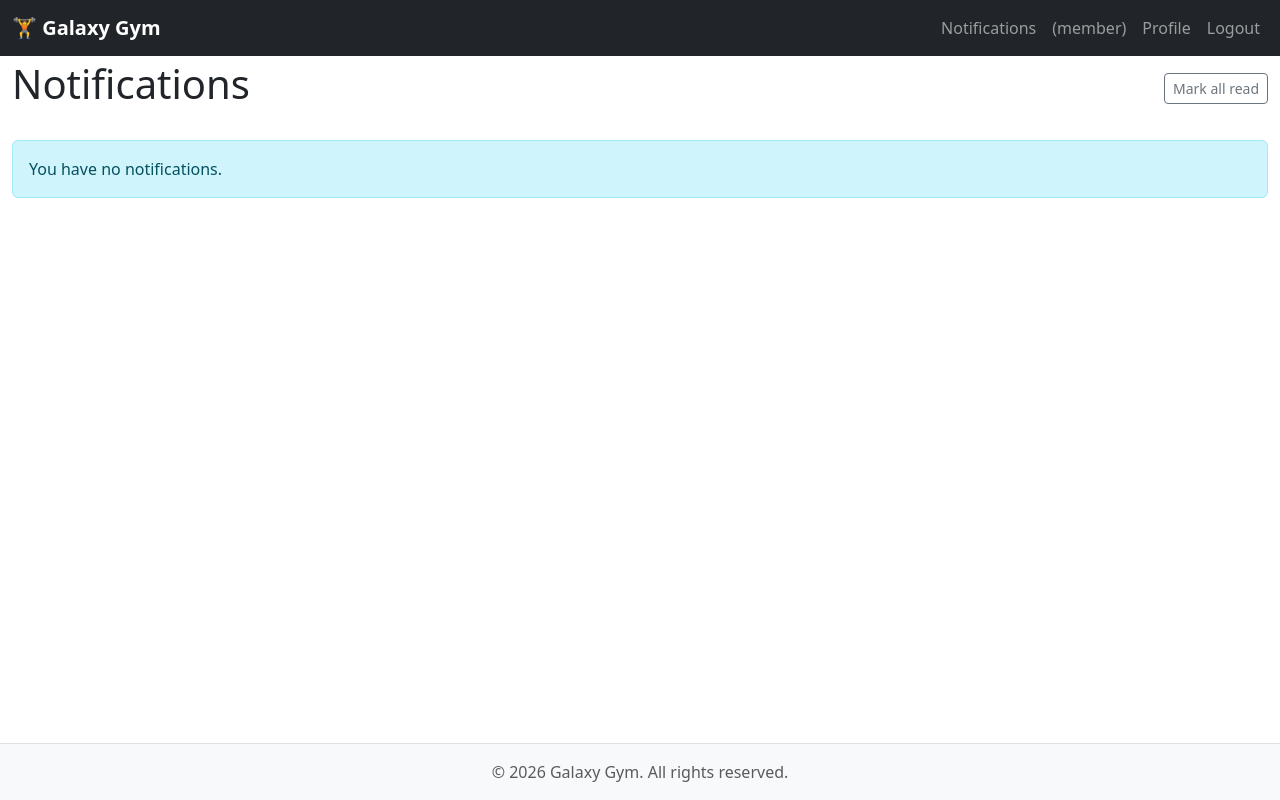
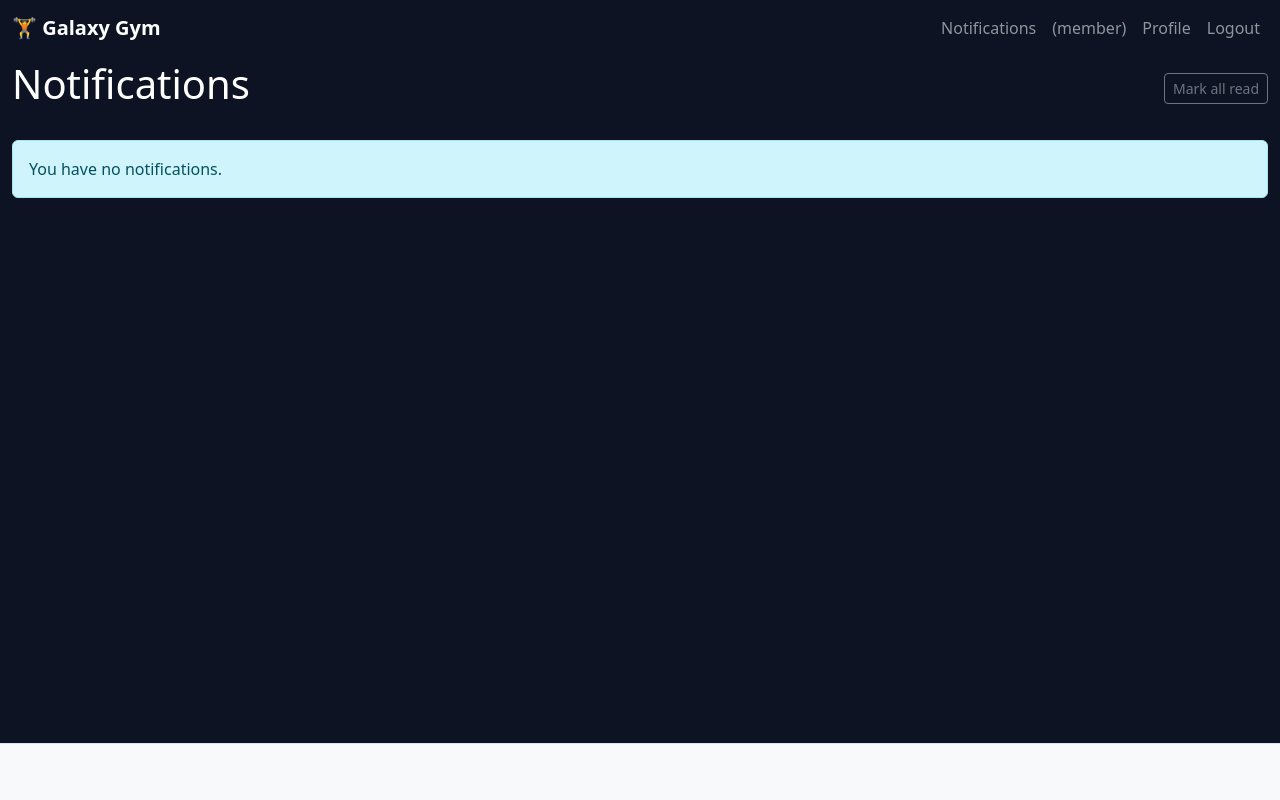
Before and after one commit to kalibilly/GalaxyGym, a Django app: page /notifications/ in a window 1280 px wide. Run offline with Django 5.2, Linux system fonts and the light colour scheme; the visitor is signed in with stand-in values (Sample User, id 1); data that the repository does not hold is empty; parts of the project's set-up code (start-up, migrations or seed data) failed here and were passed over.

Commit message:
Update base.html

```diff
--- a/templates/base.html
+++ b/templates/base.html
@@ -1,3 +1,4 @@
+{% load static %}
 <!DOCTYPE html>
 <html lang="en">
 <head>
@@ -5,9 +6,10 @@
     <meta name="viewport" content="width=device-width, initial-scale=1.0">
     <title>{% block title %}Galaxy Gym{% endblock %}</title>
     <link rel="stylesheet" href="https://cdn.jsdelivr.net/npm/bootstrap@5.3.0/dist/css/bootstrap.min.css">
+    <link rel="stylesheet" href="{% static 'css/dark-theme.css' %}">
     {% block extra_css %}{% endblock %}
 </head>
-<body class="d-flex flex-column min-vh-100">
+<body class="d-flex flex-column min-vh-100 bg-dark text-white">
     {% include "partials/navbar.html" %}
 
     <div class="container-fluid flex-grow-1" style="margin-top: 60px;">
```
